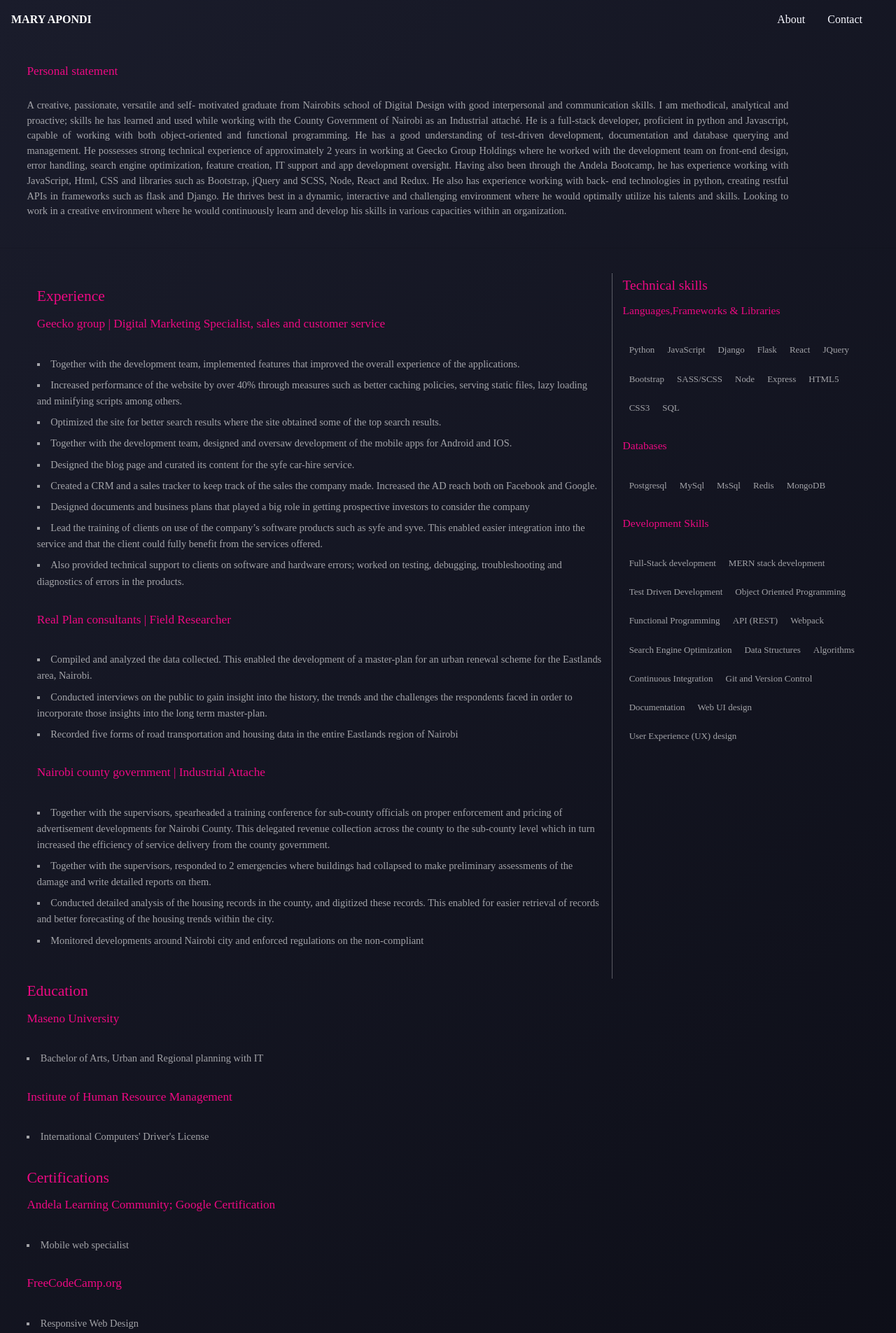
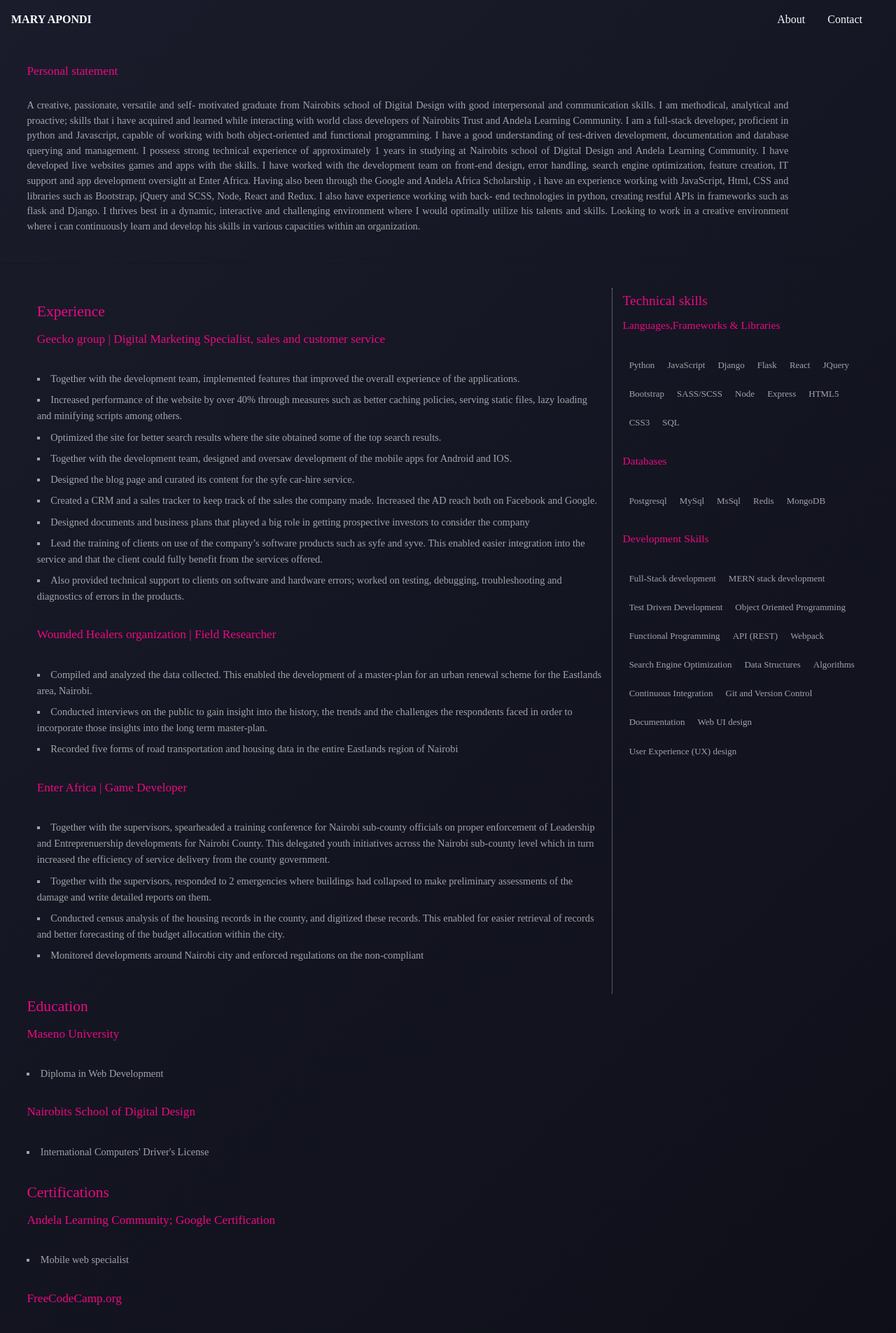
Before and after one commit to MaryApondi/portfolio, a React (Create React App) app: page /about in a window 1280 px wide. Shown: the top 1905 px of the page at 70% size. Built offline with nearby package versions, Linux system fonts and the light colour scheme.

Commit message:
changes made

```diff
--- a/src/components/About.js
+++ b/src/components/About.js
@@ -7,13 +7,13 @@ export default function About() {
                 <h3>Personal statement</h3>
                 <p>
                     A creative, passionate, versatile and self- motivated graduate from Nairobits school of Digital Design with good interpersonal and communication skills.
-                    I am methodical, analytical and proactive; skills he has learned and used while working with the County Government of Nairobi as an Industrial attaché.
-                    He is a full-stack developer, proficient in python and Javascript, capable of working with both object-oriented and functional programming. He has a good understanding of test-driven development, documentation and database querying and management.
-                    He possesses strong technical experience of approximately 2 years in working at Geecko Group Holdings where he worked with the development team on front-end design, error handling, search engine optimization, feature creation, IT support and app development oversight.
-                    Having also been through the Andela Bootcamp, he has experience working with JavaScript, Html, CSS and libraries such as Bootstrap, jQuery and SCSS, Node, React and Redux.
-                    He also has experience working with back- end technologies in python, creating restful APIs in frameworks such as flask and Django.
-                    He thrives best in a dynamic, interactive and challenging environment where he would optimally utilize his talents and skills.
-                    Looking to work in a creative environment where he would continuously learn and develop his skills in various capacities within an organization.
+                    I am methodical, analytical and proactive; skills that i have acquired and learned while interacting  with world class developers of Nairobits Trust and Andela Learning Community.
+                    I am a full-stack developer, proficient in python and Javascript, capable of working with both object-oriented and functional programming. I have a good understanding of test-driven development, documentation and database querying and management.
+                    I possess strong technical experience of approximately 1 years in studying at Nairobits school of Digital Design and Andela Learning Community. I have developed live websites games and apps with the skills. I have worked with the development team on front-end design, error handling, search engine optimization, feature creation, IT support and app development oversight at Enter Africa.
+                    Having also been through the Google and Andela Africa Scholarship , i have an experience working with JavaScript, Html, CSS and libraries such as Bootstrap, jQuery and SCSS, Node, React and Redux.
+                    I also have experience working with back- end technologies in python, creating restful APIs in frameworks such as flask and Django.
+                    I thrives best in a dynamic, interactive and challenging environment where I would optimally utilize his talents and skills.
+                    Looking to work in a creative environment where i can continuously learn and develop his skills in various capacities within an organization.
                 </p>
             </section>
             <hr />
@@ -78,7 +78,7 @@ export default function About() {
                         <li>Also provided technical support to clients on software and hardware errors; worked on testing, debugging, troubleshooting and diagnostics of errors in the products. </li>
                     </ul>
                     <h3>
-                        Real Plan consultants | Field Researcher
+                        Wounded Healers organization | Field Researcher
                     </h3>
                     <ul>
                         <li>Compiled and analyzed the data collected. This enabled the development of a master-plan for an urban renewal scheme for the Eastlands area, Nairobi.</li>
@@ -86,20 +86,20 @@ export default function About() {
                         <li>Recorded five forms of road transportation and housing data in the entire Eastlands region of Nairobi</li>
                     </ul>
                     <h3>
-                        Nairobi county government | Industrial Attache
+                        Enter Africa | Game Developer
                     </h3>
                     <ul>
-                        <li>Together with the supervisors, spearheaded a training conference for sub-county officials on proper enforcement and pricing of advertisement developments for Nairobi County. This delegated revenue collection across the county to the sub-county level which in turn increased the efficiency of service delivery from the county government.</li>
+                        <li>Together with the supervisors, spearheaded a training conference for Nairobi sub-county officials on proper enforcement of Leadership and Entreprenuership developments for Nairobi County. This delegated youth initiatives across the Nairobi sub-county level which in turn increased the efficiency of service delivery from the county government.</li>
                         <li>Together with the supervisors, responded to 2 emergencies where buildings had collapsed to make preliminary assessments of the damage and write detailed reports on them. </li>
-                        <li>Conducted detailed analysis of the housing records in the county, and digitized these records. This enabled for easier retrieval of records and better forecasting of the housing trends within the city.</li>
+                        <li>Conducted census analysis of the housing records in the county, and digitized these records. This enabled for easier retrieval of records and better forecasting of the budget allocation within the city.</li>
                         <li>Monitored developments around Nairobi city and enforced regulations on the non-compliant</li>
                     </ul>
                 </section>
                 <section className="education">
                     <h2>Education</h2>
                     <h3>Maseno University</h3>
-                    <ul><li>Bachelor of Arts, Urban and Regional planning with IT </li></ul>
-                    <h3>Institute of Human Resource Management</h3>
+                    <ul><li>Diploma in Web Development </li></ul>
+                    <h3>Nairobits School of Digital Design</h3>
                     <ul><li>International Computers' Driver's License </li></ul>
 
                     <h2>Certifications</h2>
--- a/src/components/Landing.js
+++ b/src/components/Landing.js
@@ -31,7 +31,7 @@ export default class Landing extends Component {
                         <h1>Software developer</h1>
                     </div>
                     <div className="anim-panel">
-                        <p>Explore high quality, well documented code</p>
+                        <p>Explore my portfolio, with well documented History</p>
                         <a href="/about" className="read-btn primary">Explore portfolio</a>
                     </div>
                 </div>
@@ -55,7 +55,7 @@ export default class Landing extends Component {
                         <h2>Get started</h2>
                     </div>
                     <div className="anim-panel">
-                        <p>Review the source code, and live sites for some of the projects he has done</p>
+                        <p>Review my portfolio, and some of the projects i have done</p>
                         <form action="/about">
                             <button className = "cta" type="submit">Get started</button>
                         </form>
```
Also changed, not shown: src/components/Contact.js (+11 -11 lines), src/components/projectsData.js (+10 -10 lines), 1 other file (tests, documents, lock files or other folders).
